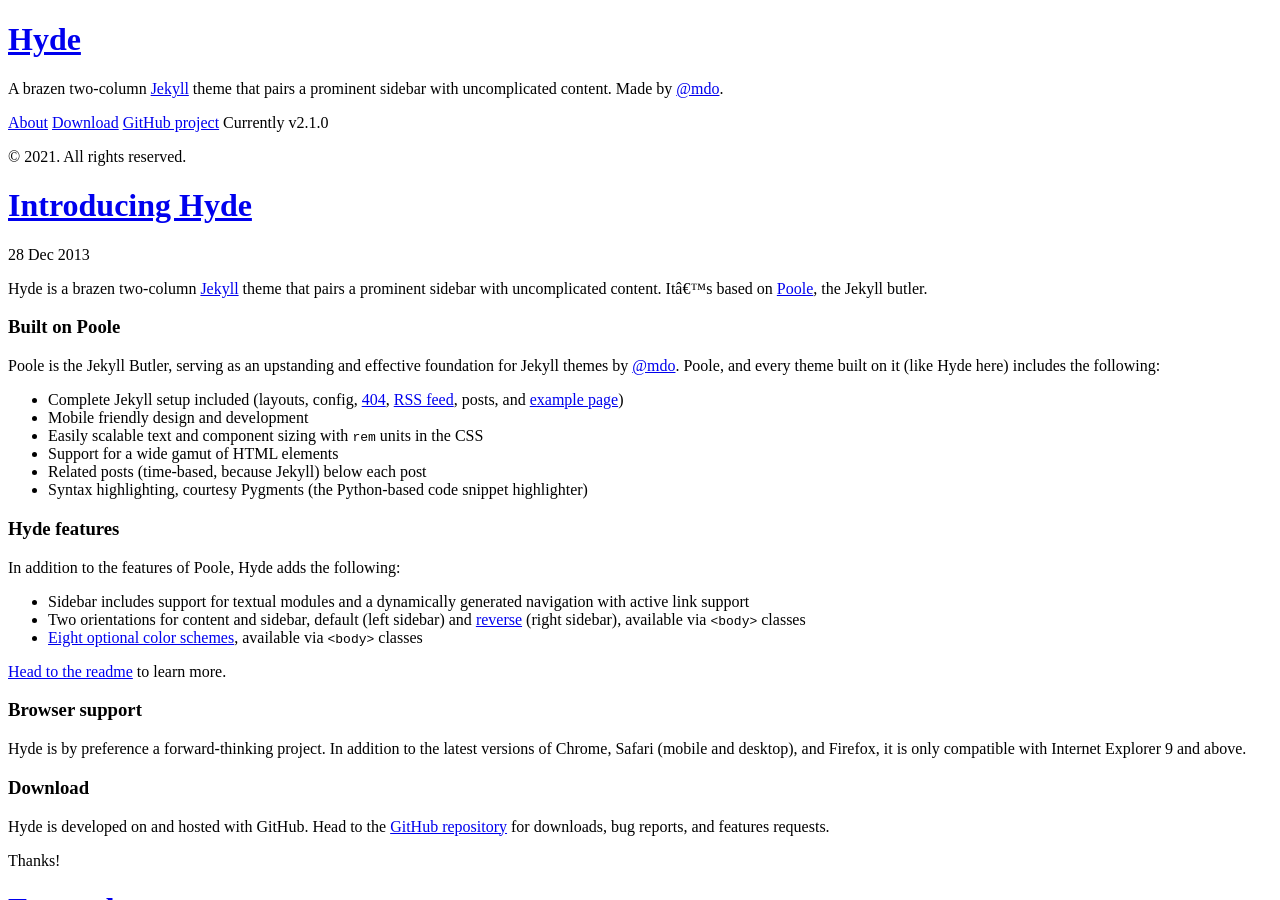
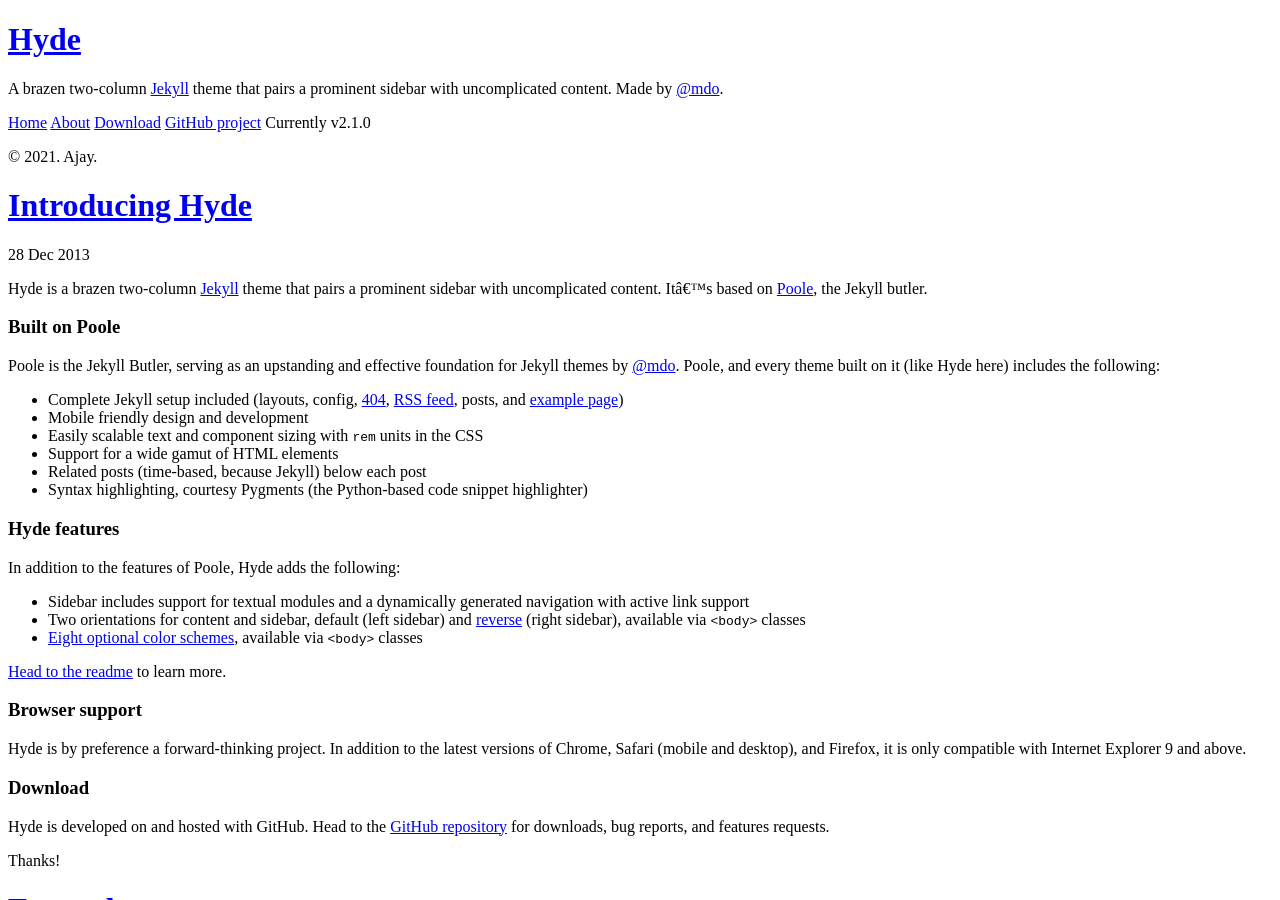
Before and after one commit to Ajay6023/gokulvasan, a Jekyll site: the page built from index.html, in a window 1280 px wide and 900 px high. Built offline with Jekyll 4.4.1, drawn with Linux system fonts in a browser that asks for light colours; Markdown is read by kramdown in place of the engine named in the settings; the list of posts is cut into pages by our own code.

Commit message:
Update sidebar.html

```diff
--- a/_includes/sidebar.html
+++ b/_includes/sidebar.html
@@ -10,7 +10,7 @@
     </div>
 
     <nav class="sidebar-nav">
-   <!--   <a class="sidebar-nav-item{% if page.url == site.baseurl %} active{% endif %}" href="{{ site.baseurl }}">Home</a>   -->
+      <a class="sidebar-nav-item{% if page.url == site.baseurl %} active{% endif %}" href="{{ site.baseurl }}">Home</a>
 
       {% comment %}
         The code below dynamically generates a sidebar nav of pages with
@@ -31,6 +31,6 @@
       <span class="sidebar-nav-item">Currently v{{ site.version }}</span>
     </nav>
 
-    <p>&copy; {{ site.time | date: '%Y' }}. All rights reserved.</p>
+    <p>&copy; {{ site.time | date: '%Y' }}. Ajay.</p>
   </div>
 </div>
```
